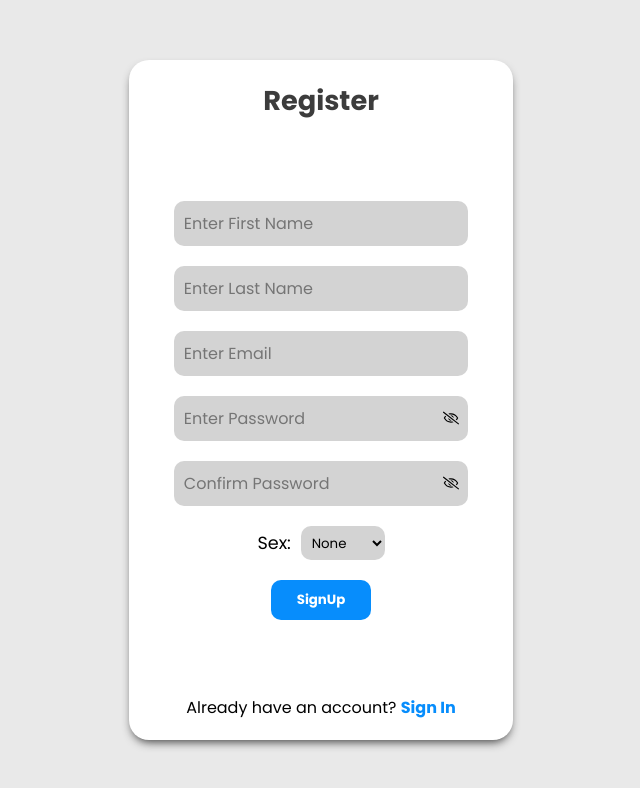
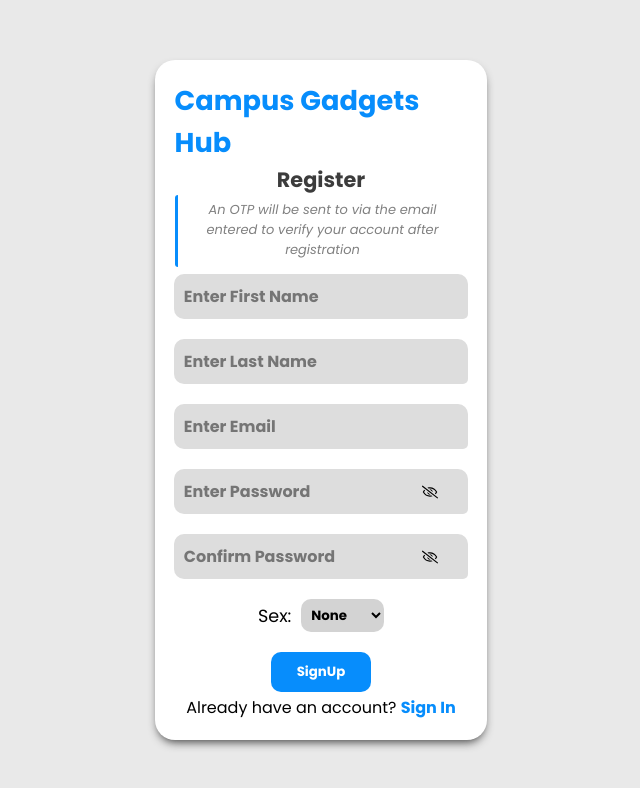
Before and after one commit to OmarCanton/Trade-Track, a React (Vite) app in the folder Client/: page /auth/register in a window 1280 px wide. Shown: the top 788 px of the page, without its empty margins (319-959 px from the left). Built offline with nearby package versions, Linux system fonts and the light colour scheme; a web font is replaced by a local one.

Commit message:
update: minor UI Changes

```diff
--- a/Client/src/Components/RecentProducts.jsx
+++ b/Client/src/Components/RecentProducts.jsx
@@ -32,7 +32,7 @@ export default function RecentlySoldProducts({
                     }}}
                     transition={{delay: 0.15, duration: 0.4, ease: 'anticipate'}}
                 >
-                    Recently Sold Items
+                    Recent Items
                 </motion.span>
             }
             <div className="recentSelectedProducts">
--- a/Client/src/Pages/Register/Register.css
+++ b/Client/src/Pages/Register/Register.css
@@ -13,7 +13,7 @@
         box-shadow: 0 5px 10px -3px rgb(63, 63, 63);
         border-radius: 20px;
         height: 85vh;
-        width: 30vw;
+        width: 26vw;
         background-color: white;
         @media (max-width: 1024px) {
             width: 45vw;
@@ -27,7 +27,7 @@
             text-align: center;
             & p {
                 font-weight: bold;
-                font-size: 1.7rem;
+                font-size: 1.3rem;
                 color: #3C3C3C;
             }
         }
@@ -57,9 +57,12 @@
                     justify-content: center;
                     & input {
                         border: none;
-                        background-color: lightgrey;
+                        background-color: rgb(221, 221, 221);
                         padding: 10px;
-                        border-radius: 10px;
+                        border-top-left-radius: 10px;
+                        border-bottom-left-radius: 10px;
+                        border-top-right-radius: 10px;
+                        border-bottom-right-radius: 5px;
                         width: 23vw;
                         outline: none;
                         font-size: medium;
--- a/Client/src/Pages/Register/Register.jsx
+++ b/Client/src/Pages/Register/Register.jsx
@@ -114,9 +114,11 @@ export default function SignUp() {
                     boxShadow: '0 7px 10px -5px black'
                 }}}
             >
+                <p style={{color: 'rgb(7, 141, 252)', fontWeight: 'bold', fontSize: '1.7rem'}}>Campus Gadgets Hub</p>
                 <div className="signup-header">
                     <p style={{...theme === 'dark' && {color: 'white'}}}>Register</p>
                 </div>
+                <i style={{color: 'grey', fontSize: 'small', textAlign: 'center', borderLeft: '3.5px solid rgb(7, 141, 252)', borderRadius: 3, padding: 5, paddingBottom: 7}}>An OTP will be sent to via the email entered to verify your account after registration</i>
                 <div className="passBar" style={barStyles}></div>
                 <div className="form">
                     <form onSubmit={handleSignup}>
@@ -125,6 +127,7 @@ export default function SignUp() {
                                 type="text"
                                 placeholder='Enter First Name'
                                 onChange={(e) => setFirstName(e.target.value)}
+                                style={{color: 'rgb(7, 141, 252)', fontWeight: 'bold'}}
                             />
                         </div>
                         <div className="lastName">
@@ -132,6 +135,7 @@ export default function SignUp() {
                                 type="text"
                                 placeholder='Enter Last Name'
                                 onChange={(e) => setLastName(e.target.value)}
+                                style={{color: 'rgb(7, 141, 252)', fontWeight: 'bold'}}
                             />
                         </div>
                         <div className="email">
@@ -139,6 +143,7 @@ export default function SignUp() {
                                 type="email"
                                 placeholder='Enter Email'
                                 onChange={(e) => setEmail(e.target.value)}
+                                style={{color: 'rgb(7, 141, 252)', fontWeight: 'bold'}}
                             />
                         </div>
                         <div className="password">
@@ -147,6 +152,7 @@ export default function SignUp() {
                                 name="password"
                                 placeholder='Enter Password'
                                 onChange={(e) => setPassword(e.target.value)}
+                                style={{color: 'rgb(7, 141, 252)', fontWeight: 'bold'}}
                             />
                             {showPass ?
                                 <FaRegEye
@@ -170,6 +176,7 @@ export default function SignUp() {
                                 name="confPassword"
                                 placeholder='Confirm Password'
                                 onChange={(e) => setConfPassword(e.target.value)}
+                                style={{color: 'rgb(7, 141, 252)', fontWeight: 'bold'}}
                             />
                             {showConfPass ?
                                 <FaRegEye
@@ -193,6 +200,7 @@ export default function SignUp() {
                                 defaultValue={'none'} id='select'
                                 name="sex"
                                 onChange={(e) => setSex(e.target.value)}
+                                style={{fontWeight: 'bold'}}
                             >
                                 <option value="none">None</option>
                                 <option value="male">Male</option>
--- a/Client/src/Pages/SignIn/SignIn.css
+++ b/Client/src/Pages/SignIn/SignIn.css
@@ -14,12 +14,13 @@
         justify-content: center;
         flex-direction: column;
         gap: 10px;
+        border-radius: 10px;
         & .signin-header {
             width: 100%;
             text-align: center;
             & p{
                 font-weight: bold;
-                font-size: 1.7rem;
+                font-size: 1.3rem;
                 color: #3C3C3C;
             }
         }
@@ -41,10 +42,13 @@
                     justify-content: center;
                     & input:not(.checkbox) {
                         border: none;
-                        background-color: lightgrey;
+                        background-color: rgb(221, 221, 221);
+                        border-top-left-radius: 10px;
+                        border-bottom-left-radius: 10px;
+                        border-top-right-radius: 10px;
+                        border-bottom-right-radius: 5px;
                         padding: 10px;
                         width: 95%;
-                        border-radius: 10px;
                         outline: none;
                         font-size: medium;
                     }
--- a/Client/src/Pages/SignIn/SignIn.jsx
+++ b/Client/src/Pages/SignIn/SignIn.jsx
@@ -143,6 +143,7 @@ export default function SignIn() {
                     boxShadow: '0 7px 10px -5px black'
                 }}}
             >
+                <p style={{color: 'rgb(7, 141, 252)', fontWeight: 'bold', fontSize: '1.7rem'}}>Campus Gadgets Hub</p>
                 <div className="signin-header">
                     <p style={{...theme == 'dark' && {color: 'white'}}}>Sign in to your account</p>
                 </div>
@@ -154,6 +155,7 @@ export default function SignIn() {
                                 name="email"
                                 placeholder='Enter your email'
                                 onChange={(e) => setEmail(e.target.value)}
+                                style={{color: 'rgb(7, 141, 252)', fontWeight: 'bold'}}
                             />
                         </div>
                         <div className="password">
@@ -163,6 +165,7 @@ export default function SignIn() {
                                 name="password"
                                 placeholder='Enter password'
                                 onChange={(e) => setPassword(e.target.value)}
+                                style={{color: 'rgb(7, 141, 252)', fontWeight: 'bold'}}
                             />
                             {showPassword ?
                                 <FaRegEye
@@ -203,7 +206,7 @@ export default function SignIn() {
                 >
                     <Link
                         onClick={() => setOpen(true)}
-                        style={{...theme === 'dark' && {color: 'rgb(7, 141, 252)'}}}
+                        style={{...theme === 'dark' && {color: 'rgb(7, 141, 252)'}, fontWeight: 'bold'}}
                     >
                         Forgot Password?
                     </Link>
```
Also changed, not shown: 1 other file (tests, documents, lock files or other folders).
